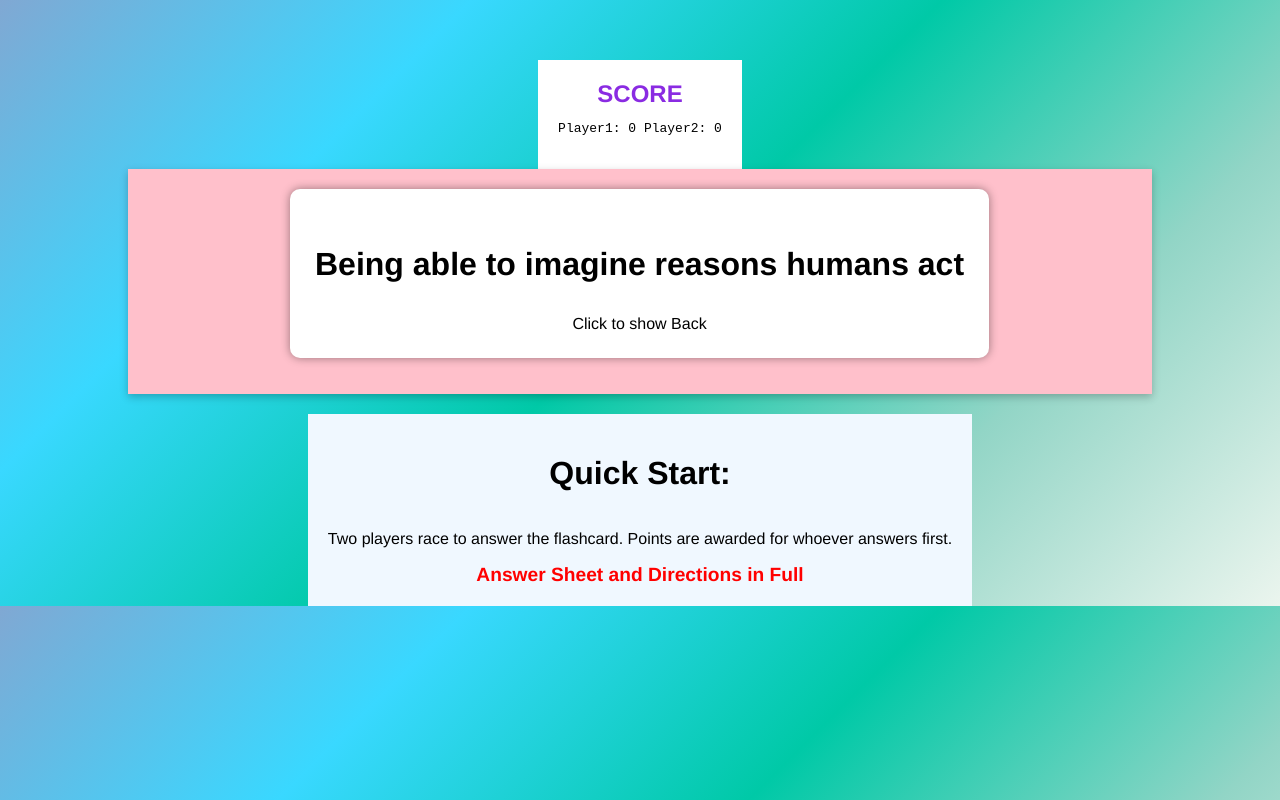
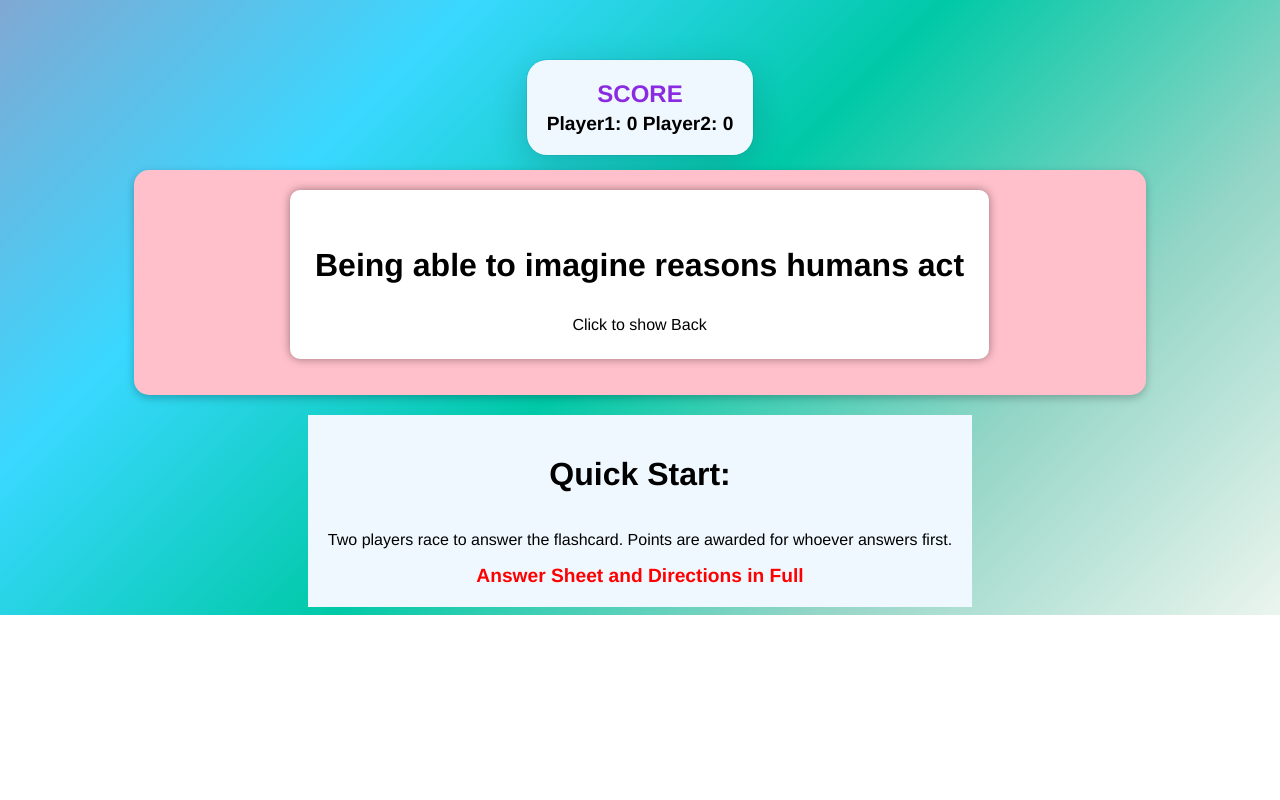
Before and after one commit to 1834423612/memory-game, a Vue app: page / in a window 1280 px wide. Built offline with nearby package versions, Linux system fonts and the light colour scheme.

Commit message:
fix: layout of cards

```diff
--- a/package.json
+++ b/package.json
@@ -11,8 +11,11 @@
   "dependencies": {
     "eslint-loader": "2.1.2",
     "gh-pages": "^1.1.0",
+    "less": "^4.2.0",
+    "less-loader": "^12.2.0",
     "vue": "^2.5.13",
-    "vuex": "^3.0.1"
+    "vuex": "^3.0.1",
+    "webpack": "4.47.0"
   },
   "devDependencies": {
     "@vue/cli-plugin-babel": "^3.0.0-beta.1",
--- a/public/index.html
+++ b/public/index.html
@@ -8,8 +8,9 @@
     <style>
       body {
         /* background: linear-gradient(to right, rgb(0, 191, 255) 50%, rgb(2, 253, 2) 50%); */
-        /* background: linear-gradient(135deg, #80a8d3, #39d8ff, #00c9a7, #92d5c6, #ebf5ee); */
-        color:whitesmoke
+        background: linear-gradient(135deg, #80a8d3, #39d8ff, #00c9a7, #92d5c6, #ebf5ee);
+        background-repeat: no-repeat;
+        background-size: 100%;
       }
       a{color:whitesmoke}
     </style>
--- a/src/App.vue
+++ b/src/App.vue
@@ -6,12 +6,18 @@
     <container>
       <flashcard :front="question" :back="answer"></flashcard>
 
-      <div v-if="this.$store.state.cardFlipped">
-        <button @click="correctp1">Player 1</button>
-        <button @click="wrong">Both Wrong Or Tie</button>
-        <button @click="correctp2">Player 2</button>
-      </div>
     </container>
+    <!-- Choice Buttons -->
+    <div v-if="this.$store.state.cardFlipped" class="ChoiceButtons">
+      <!-- <Button type="default" effect="reverse" size="middle" :width="120" :height="40" :borderRadius="4"
+        :disabled="false" :center="false" @click="onClick">
+        Test Button
+      </Button> -->
+
+      <button @click="correctp1">Player 1</button>
+      <button @click="wrong">Both Wrong Or Tie</button>
+      <button @click="correctp2">Player 2</button>
+    </div>
 
     <DirectionCard></DirectionCard>
   </div>
@@ -22,6 +28,9 @@ import score from './components/score.vue'
 import flashcard from './components/Flashcard.vue'
 import container from './components/container.vue'
 import DirectionCard from './components/direction-card.vue'
+
+// import Button from './components/button'
+
 export default {
   components: {
     score,
@@ -68,15 +77,14 @@ export default {
 }
 </script>
 
-<style>
-body {
+<style scoped>
+/* body {
   font-family: Avenir, Helvetica, Arial, sans-serif;
   -webkit-font-smoothing: antialiased;
   -moz-osx-font-smoothing: grayscale;
-  background: linear-gradient(135deg, #80a8d3, #39d8ff, #00c9a7, #92d5c6, #ebf5ee);
   margin: 0;
   padding: 0;
-}
+} */
 
 #app {
   font-family: 'Avenir', Helvetica, Arial, sans-serif;
@@ -96,4 +104,17 @@ body {
 #score {
   font-size: 24px;
 }
+
+.ChoiceButtons {
+  display: flex;
+  flex-direction: row;
+  justify-content: space-around;
+  margin-bottom: 20px;
+  background-color: chocolate;
+  width: 60%;
+  height: 40%;
+  justify-content: center;
+  align-items: center;
+  padding: 25px;
+}
 </style>
--- a/src/components/container.vue
+++ b/src/components/container.vue
@@ -16,6 +16,7 @@ export default {
   justify-content: center;
   align-items: center;
   height: 50%;
+  border-radius: 15px;
   padding-bottom: 1rem;
   background-color: pink;
   flex-direction: column;
--- a/src/components/score.vue
+++ b/src/components/score.vue
@@ -1,7 +1,9 @@
 <template>
-<div class="score" style="color: black; background: white">
+<div class="score">
     <span class="score-title">SCORE</span>
-    <pre>{{ score }}</pre>
+    <div class="score-details">
+        <span>{{ score }}</span>
+    </div>
 </div>
 </template>
 
@@ -26,6 +28,11 @@ export default {
     height: 100%;
     background-color: aliceblue;
     padding: 20px;
+    margin-bottom: 15px;
+    border-radius: 20px;
+
+    box-shadow: rgba(0, 0, 0, 0.16) 0px 1px 4px, rgb(51, 51, 51) 0px 0px 0px 3px;
+    box-shadow: rgba(0, 0, 0, 0.16) 0px 10px 36px 0px, rgba(0, 0, 0, 0.06) 0px 0px 0px 1px;
 }
 
 .score-title {
@@ -33,4 +40,11 @@ export default {
     font-weight: bold;
     color: blueviolet;
 }
+
+.score-details {
+    font-size: 1.2em;
+    font-weight: bold;
+    margin-top: 5px;
+    color: black;
+}
 </style>
```
Also changed, not shown: src/components/buttonvue.txt (added), 1 other file (tests, documents, lock files or other folders).
